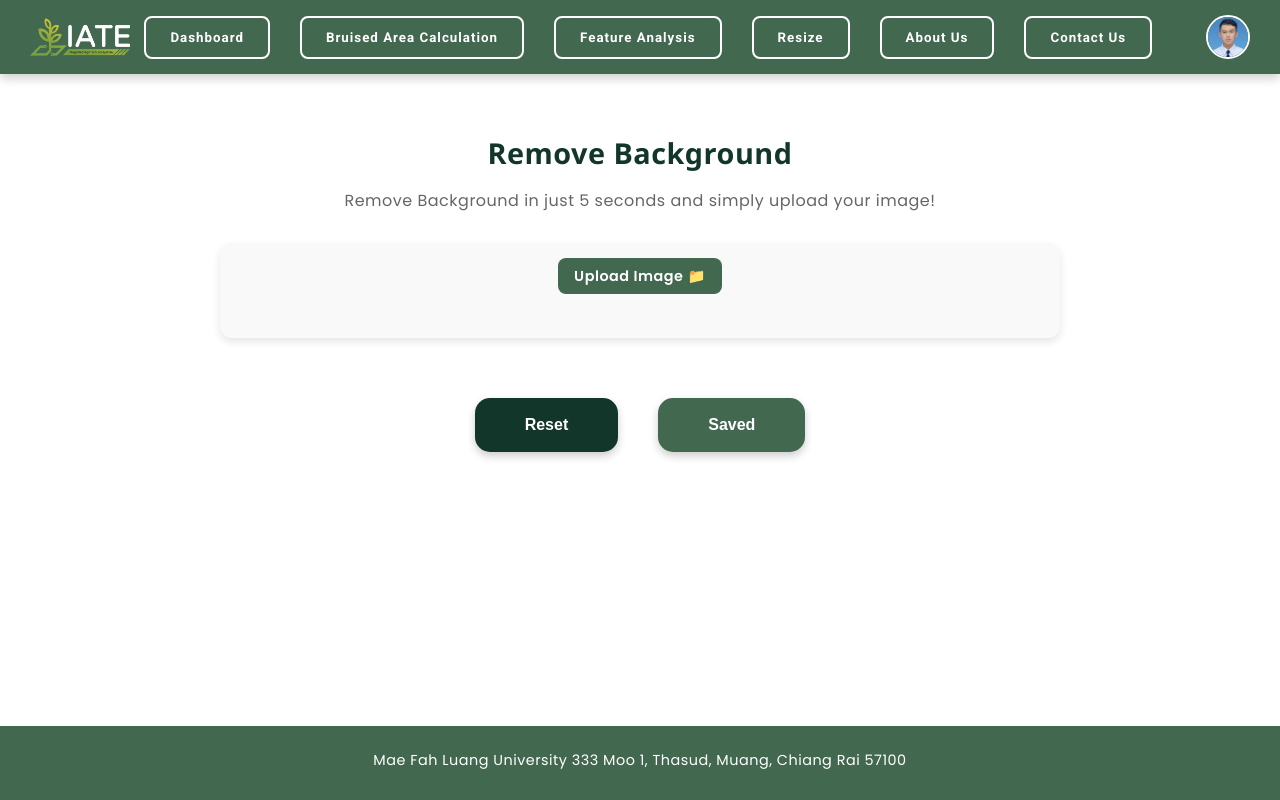
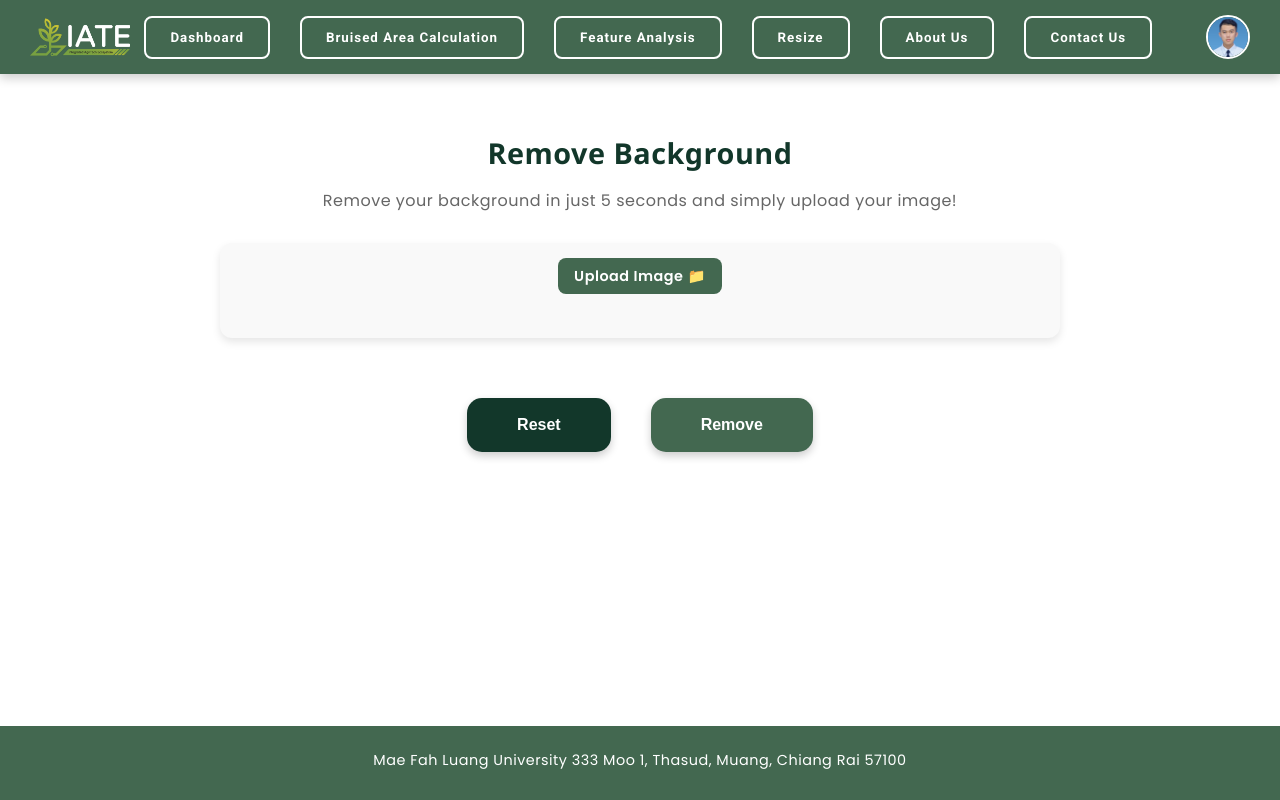
Before and after one commit to 6531503110/mango-bruise-area, a React (Create React App) app: page /removebackground in a window 1280 px wide. Built offline with nearby package versions, Linux system fonts and the light colour scheme.

Commit message:
Add a remove background page

```diff
--- a/src/components/RemoveBackground/RemoveBackground.jsx
+++ b/src/components/RemoveBackground/RemoveBackground.jsx
@@ -1,18 +1,14 @@
 import React, { useState, useCallback } from 'react';
 import { useNavigate } from 'react-router-dom';
-import Cropper from 'react-easy-crop';
 import './RemoveBackground.css';
 import mangoLogo from '../../assets/Logo_white.png';
 import userProfileImg from '../../assets/profile.jpg';
-import { FontAwesomeIcon } from '@fortawesome/react-fontawesome';
-import { faSearchMinus, faSearchPlus } from '@fortawesome/free-solid-svg-icons';
 
 const RemoveBackground = () => {
     const navigate = useNavigate();
     const [image, setImage] = useState(null);
-    const [crop, setCrop] = useState({ x: 0, y: 0 });
-    const [zoom, setZoom] = useState(1);
-    const [croppedAreaPixels, setCroppedAreaPixels] = useState(null);
+    const [processedImage, setProcessedImage] = useState(null);
+    const [errorMessage, setErrorMessage] = useState('');
 
     const handleAboutUs = useCallback(() => navigate('/aboutuspage'), [navigate]);
     const handleContactUs = useCallback(() => navigate('/contactuspage'), [navigate]);
@@ -30,18 +26,13 @@ const RemoveBackground = () => {
         }
     };
 
-    const handleCropComplete = useCallback((croppedArea, croppedAreaPixels) => {
-        setCroppedAreaPixels(croppedAreaPixels);
-    }, []);
+    const handleRemoveBackground = () => {
+        if (!image) {
+            setErrorMessage('Please upload an image first!');
+            return;
+        }
 
-    const handleReset = () => {
-        setImage(null);
-        setCrop({ x: 0, y: 0 });
-        setZoom(1);
-    };
-
-    const handleSave = async () => {
-        if (!image || !croppedAreaPixels) return;
+        setErrorMessage(''); // Clear any previous error messages
 
         const canvas = document.createElement('canvas');
         const ctx = canvas.getContext('2d');
@@ -49,29 +40,45 @@ const RemoveBackground = () => {
         img.src = image;
 
         img.onload = () => {
-            canvas.width = croppedAreaPixels.width;
-            canvas.height = croppedAreaPixels.height;
-            ctx.drawImage(
-                img,
-                croppedAreaPixels.x,
-                croppedAreaPixels.y,
-                croppedAreaPixels.width,
-                croppedAreaPixels.height,
-                0,
-                0,
-                croppedAreaPixels.width,
-                croppedAreaPixels.height
-            );
+            canvas.width = img.width;
+            canvas.height = img.height;
+            ctx.drawImage(img, 0, 0);
+
+            const imageData = ctx.getImageData(0, 0, canvas.width, canvas.height);
+            for (let i = 0; i < imageData.data.length; i += 4) {
+                const r = imageData.data[i];
+                const g = imageData.data[i + 1];
+                const b = imageData.data[i + 2];
+
+                // Simple algorithm to make white pixels transparent
+                if (r > 200 && g > 200 && b > 200) {
+                    imageData.data[i + 3] = 0; // Set alpha to 0 (transparent)
+                }
+            }
+            ctx.putImageData(imageData, 0, 0);
 
             canvas.toBlob((blob) => {
                 const url = URL.createObjectURL(blob);
-                const a = document.createElement('a');
-                a.href = url;
-                a.download = 'cropped-image.png';
-                a.click();
-                URL.revokeObjectURL(url);
+                setProcessedImage(url);
             }, 'image/png');
         };
+    };
+
+    const handleDownloadImage = () => {
+        if (processedImage) {
+            const a = document.createElement('a');
+            a.href = processedImage;
+            a.download = 'processed-image.png';
+            document.body.appendChild(a);
+            a.click();
+            document.body.removeChild(a);
+        }
+    };
+
+    const handleReset = () => {
+        setImage(null);
+        setProcessedImage(null);
+        setErrorMessage('');
     };
 
     return (
@@ -96,7 +103,7 @@ const RemoveBackground = () => {
             <div className="bruiseareacalculation-content">
                 <h1 className="bruiseareacalculation-title">Remove Background</h1>
                 <p className="bruise-description">
-                    Remove Background in just 5 seconds and simply upload your image!
+                    Remove your background in just 5 seconds and simply upload your image!
                 </p>
                 <div className="crop-image-container">
                     <div className="crop-image-upload">
@@ -111,33 +118,20 @@ const RemoveBackground = () => {
                     </div>
 
                     {image && (
-                        <div className="image-crop">
-                            <div className="crop-box">
-                                <Cropper
-                                    image={image}
-                                    crop={crop}
-                                    zoom={zoom}
-                                    aspect={4 / 3}
-                                    onCropChange={setCrop}
-                                    onZoomChange={setZoom}
-                                    onCropComplete={handleCropComplete}
-                                />
-                            </div>
-                            <div className="crop-controls">
-                                <div className="zoom-control">
-                                    <FontAwesomeIcon icon={faSearchMinus} className="zoom-icon" />
-                                    <input
-                                        type="range"
-                                        className="zoom-range"
-                                        min="1"
-                                        max="3"
-                                        step="0.1"
-                                        value={zoom}
-                                        onChange={(e) => setZoom(e.target.value)}
-                                    />
-                                    <FontAwesomeIcon icon={faSearchPlus} className="zoom-icon" />
-                                </div>
-                            </div>
+                        <div className="image-preview">
+                            <img src={image} alt="Uploaded" className="uploaded-image" />
+                        </div>
+                    )}
+
+                    {processedImage && (
+                        <div className="image-preview">
+                            <img src={processedImage} alt="Processed" className="processed-image" />
+                        </div>
+                    )}
+
+                    {errorMessage && (
+                        <div className="error-message">
+                            <p>{errorMessage}</p>
                         </div>
                     )}
                 </div>
@@ -146,9 +140,14 @@ const RemoveBackground = () => {
                     <button className="bt backto-bt" onClick={handleReset}>
                         Reset
                     </button>
-                    <button className="bt upload-bruiseareacalculation-bt" onClick={handleSave}>
-                        Saved
+                    <button className="bt upload-bruiseareacalculation-bt" onClick={handleRemoveBackground}>
+                        Remove
                     </button>
+                    {processedImage && (
+                        <button className="bt download-bt" onClick={handleDownloadImage}>
+                            Download
+                        </button>
+                    )}
                 </div>
             </div>
 
```
